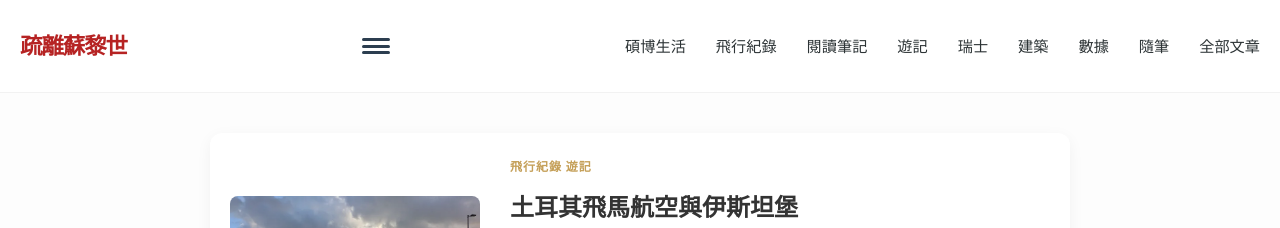
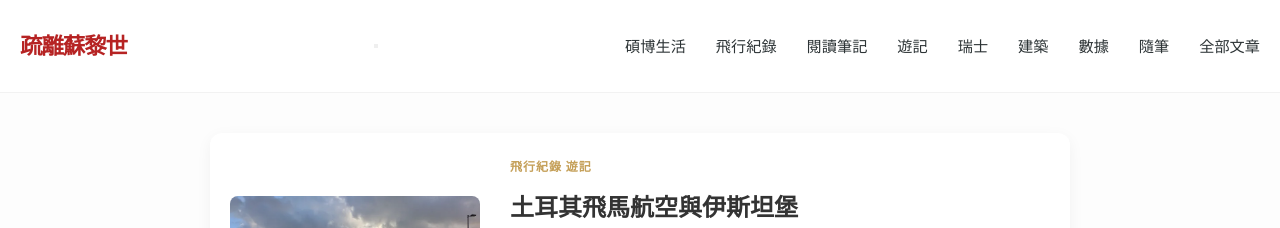
Before and after one commit to Chichinghsu/chichinghsu.github.io, a Jekyll site: the page built from index.markdown, in a window 1280 px wide. Shown: the top 228 px of the page. Built offline with Jekyll 4.4.1, drawn with Linux system fonts in a browser that asks for light colours.

Commit message:
fix css, only bar in mobile

```diff
--- a/assets/css/style.css
+++ b/assets/css/style.css
@@ -535,6 +535,7 @@
     font-weight: 500;
 }
 
+@media (max-width: 768px) {
     .menu-toggle {
         display: flex;
         flex-direction: column;
@@ -557,15 +558,6 @@
         transform-origin: center; /* Crucial for a perfect X */
     }
 
-@media (max-width: 768px) {
-    .menu-toggle {
-        display: flex; /* Force show on mobile */
-        flex-direction: column;
-        justify-content: space-between;
-    }
-}
-
-@media (max-width: 768px) {
     .nav-links {
         position: fixed; /* Changed from absolute to fixed for better mobile behavior */
         top: 0;
```
Lines whose indentation alone changed are shown as unchanged.
